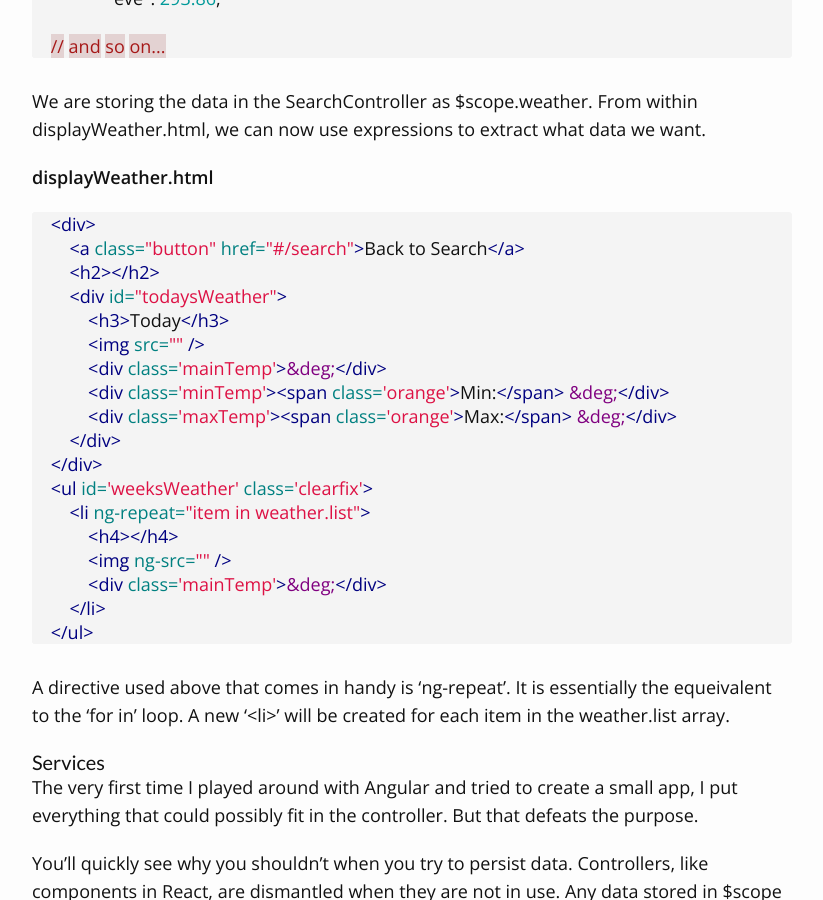
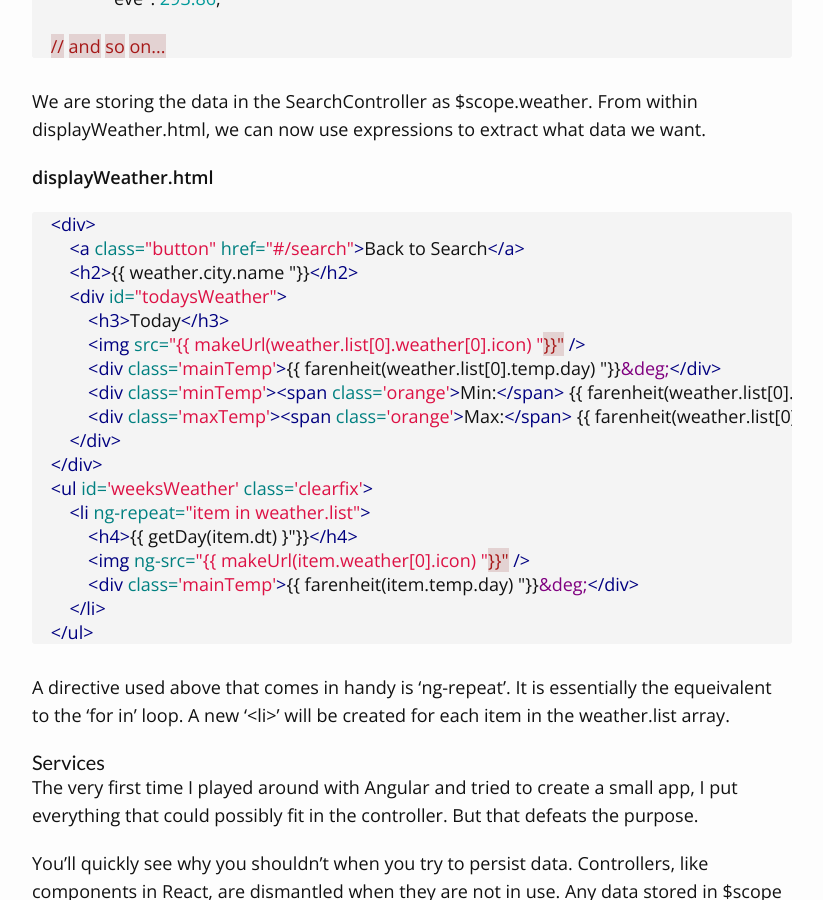
Before and after one commit to yctercero/yctercero.github.io, a Jekyll site: the page built from _posts/2016-09-05-examining-js-frameworks-libraries-angular.markdown, in a window 1280 px wide and 900 px high, scrolled down 5679 px. Shown: the whole window, without its empty margins (228-1051 px from the left). Built offline with Jekyll 4.4.1, drawn with Linux system fonts in a browser that asks for light colours; nearby versions of some CDN libraries; comment, search, counter and statistics services are not loaded.

Commit message:
syntax highlighting testing

```diff
--- a/_posts/2016-09-05-examining-js-frameworks-libraries-angular.markdown
+++ b/_posts/2016-09-05-examining-js-frameworks-libraries-angular.markdown
@@ -203,20 +203,20 @@ We are storing the data in the SearchController as $scope.weather. From within d
 {% highlight html %}
     <div>
         <a class="button" href="#/search">Back to Search</a>
-        <h2>{{ weather.city.name }}</h2>
+        <h2>{{"{{"}} weather.city.name {{"}}"}}</h2>
         <div id="todaysWeather">
             <h3>Today</h3>
-            <img src="{{ makeUrl(weather.list[0].weather[0].icon) }}" />
-            <div class='mainTemp'>{{ farenheit(weather.list[0].temp.day) }}&deg;</div>
-            <div class='minTemp'><span class='orange'>Min:</span> {{ farenheit(weather.list[0].temp.min) }}&deg;</div>
-            <div class='maxTemp'><span class='orange'>Max:</span> {{ farenheit(weather.list[0].temp.max) }}&deg;</div>
+            <img src="{{"{{"}} makeUrl(weather.list[0].weather[0].icon) {{"}}"}}" />
+            <div class='mainTemp'>{{"{{"}} farenheit(weather.list[0].temp.day) {{"}}"}}&deg;</div>
+            <div class='minTemp'><span class='orange'>Min:</span> {{"{{"}} farenheit(weather.list[0].temp.min) {{"}}"}}&deg;</div>
+            <div class='maxTemp'><span class='orange'>Max:</span> {{"{{"}} farenheit(weather.list[0].temp.max) {{"}}"}}&deg;</div>
         </div>
     </div>
     <ul id='weeksWeather' class='clearfix'>
         <li ng-repeat="item in weather.list">
-            <h4>{{ getDay(item.dt) }}</h4>
-            <img ng-src="{{ makeUrl(item.weather[0].icon) }}" />
-            <div class='mainTemp'>{{ farenheit(item.temp.day) }}&deg;</div>
+            <h4>{{"{{"}} getDay(item.dt) }{{"}}"}}</h4>
+            <img ng-src="{{"{{"}} makeUrl(item.weather[0].icon) {{"}}"}}" />
+            <div class='mainTemp'>{{"{{"}} farenheit(item.temp.day) {{"}}"}}&deg;</div>
         </li>
     </ul>
 {% endhighlight %}
```
